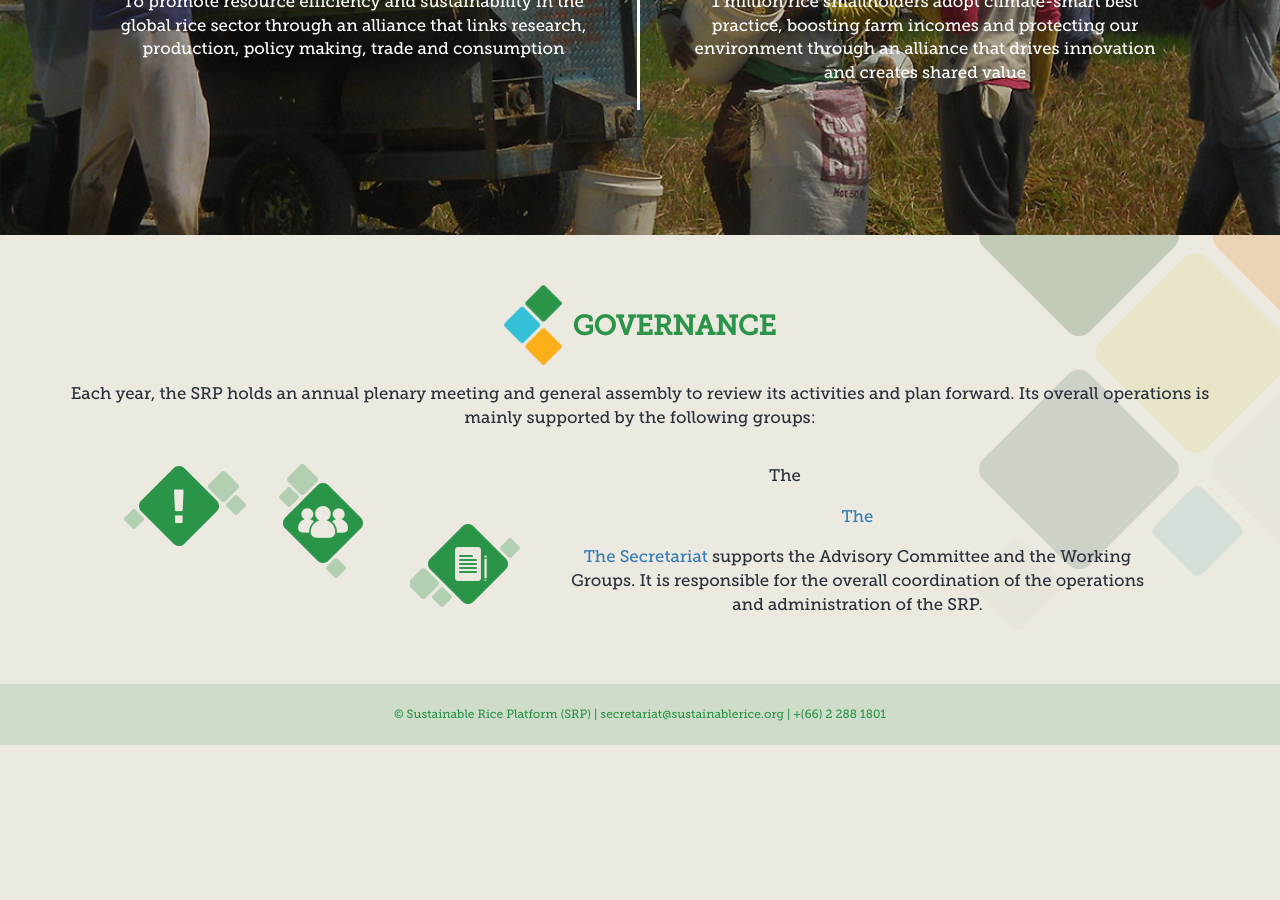
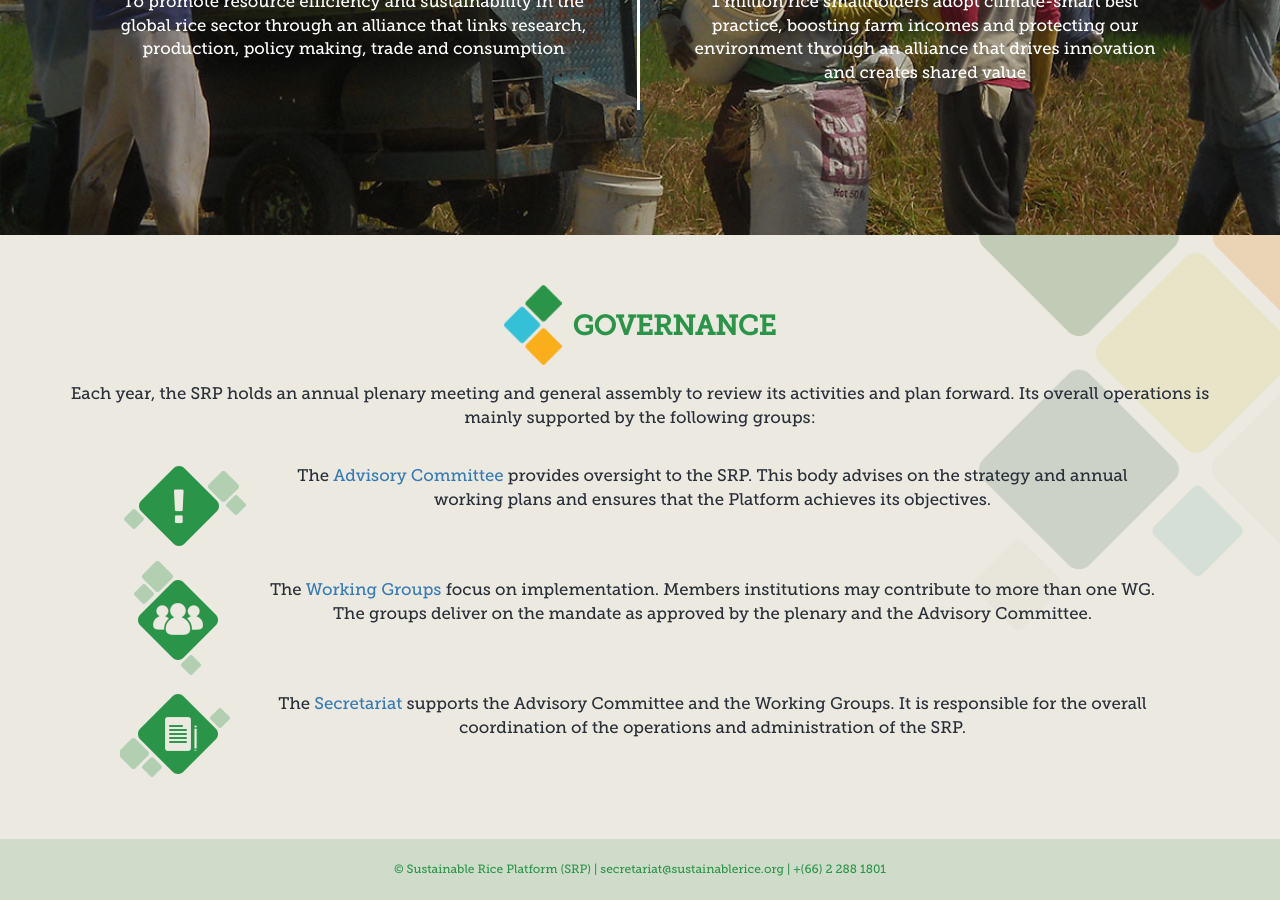
Before and after one commit to sustainablericeplatform/sustainablericeplatform.github.io, a Jekyll site: the page built from About-Us/index.html, in a window 1280 px wide and 900 px high, scrolled down 1043 px. Built offline with Jekyll 4.4.1, drawn with Linux system fonts in a browser that asks for light colours; before the commit the page ends 1788 px from its top, so only the background shows below that.

Commit message:
Update index.html

```diff
--- a/About-Us/index.html
+++ b/About-Us/index.html
@@ -10,7 +10,7 @@
             </div>
         </div>
         <p>The Sustainable Rice Platform (SRP) is a multi-stakeholder platform established in December 2011. SRP was co-convened by the UN Environment (UNEP) and the International Rice Research Institute (IRRI) to promote resource efficiency and sustainability in trade flows, production and consumption operations, and supply chains in the global rice sector.</p>
-<p>The SRP pursues public policy development and voluntary market transformation initiatives to provide private, non-profit and public actors in the global rice sector with sustainable production standards and outreach mechanisms that contribute to increasing the global supply of affordable rice, improved livelihoods for rice producers and reduced environmental impact of rice production.</p>
+        <p>The SRP pursues public policy development and voluntary market transformation initiatives to provide private, non-profit and public actors in the global rice sector with sustainable production standards and outreach mechanisms that contribute to increasing the global supply of affordable rice, improved livelihoods for rice producers and reduced environmental impact of rice production.</p>
     </div>
 </section>
 <section class="mission-goal">
@@ -49,11 +49,11 @@
         <div class="governance-details-wrap">
             <div class="governance-details-item clearfix">
                 <img src="/assets/images/governance-icon-1.png" alt="" class="icon">
-                <p>The <span class="yellow"><a href="/assets/images/SRP AC.jpg" target=">Advisory Committee</a></span> provides oversight to the SRP. This body  advises on the strategy and annual working plans and ensures that the Platform achieves its objectives.</p>
+                <p>The <span class="yellow"><a href="/assets/images/SRP AC.jpg" target="_blank">Advisory Committee</a></span> provides oversight to the SRP. This body advises on the strategy and annual working plans and ensures that the Platform achieves its objectives.</p>
             </div>
             <div class="governance-details-item clearfix">
                 <img src="/assets/images/governance-icon-2.png" alt="" class="icon">
-                    <p>The <span class="yellow"><a href="/assets/images/SRP AC.jpg" target=">Working Groups</a></span> focus on implementation. Members institutions may contribute to more than one WG. The groups deliver on the mandate as approved by the plenary and the Advisory Committee.</p>
+                <p>The <span class="yellow"><a href="/assets/images/SRP AC.jpg" target="_blank">Working Groups</a></span> focus on implementation. Members institutions may contribute to more than one WG. The groups deliver on the mandate as approved by the plenary and the Advisory Committee.</p>
             </div>
             <div class="governance-details-item clearfix">
                 <img src="/assets/images/governance-icon-3.png" alt="" class="icon">
```
